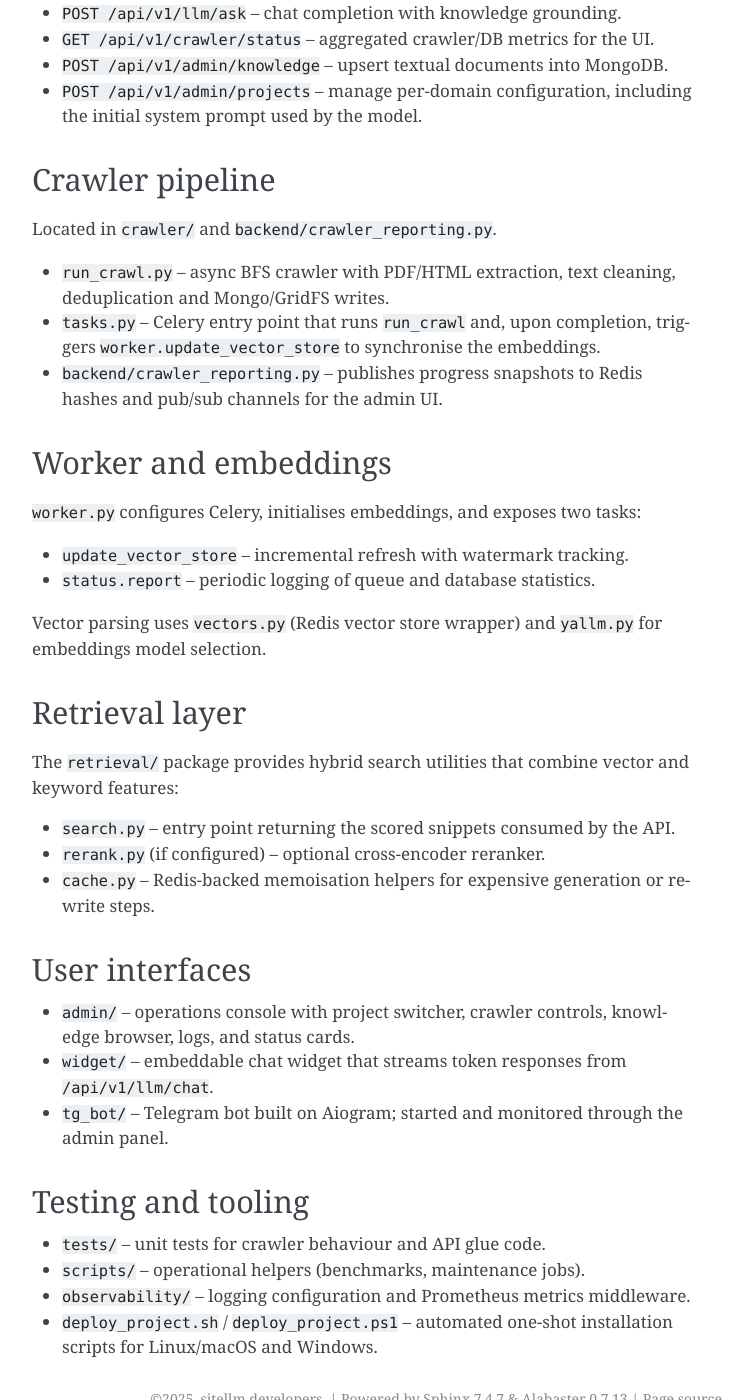
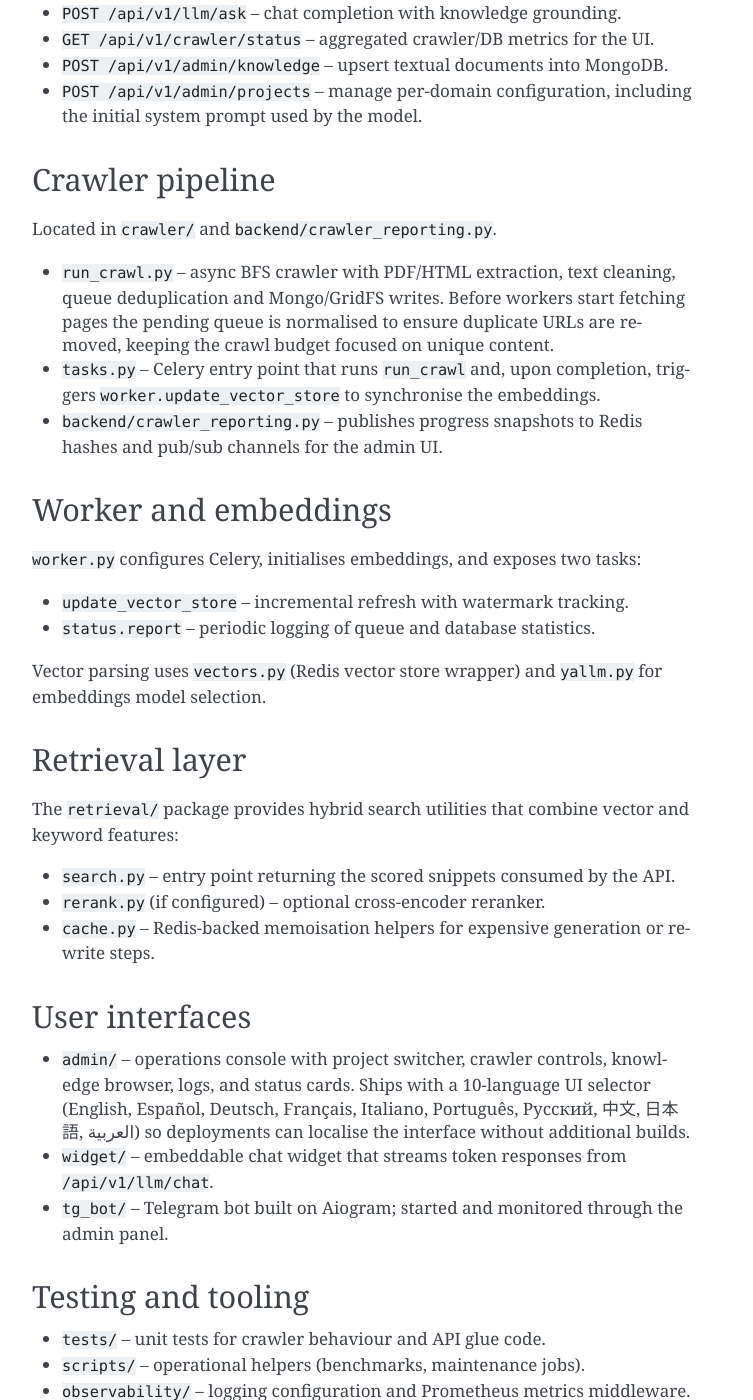
Before and after one commit to rtfdeamon/sitellm_vertebro, a Sphinx documentation site: the page built from docs/components.rst, in a window 1280 px wide and 1400 px high, scrolled down 445 px. Shown: the whole window, without its empty margins (388-1141 px from the left). Built offline with Sphinx 7.4.7, drawn with Linux system fonts in a browser that asks for light colours.

Commit message:
docs: describe admin locales and crawler dedupe

```diff
--- a/docs/components.rst
+++ b/docs/components.rst
@@ -29,7 +29,9 @@ Crawler pipeline
 Located in ``crawler/`` and ``backend/crawler_reporting.py``.
 
 * ``run_crawl.py`` – async BFS crawler with PDF/HTML extraction, text
-  cleaning, deduplication and Mongo/GridFS writes.
+  cleaning, queue deduplication and Mongo/GridFS writes.  Before workers
+  start fetching pages the pending queue is normalised to ensure duplicate
+  URLs are removed, keeping the crawl budget focused on unique content.
 * ``tasks.py`` – Celery entry point that runs ``run_crawl`` and, upon
   completion, triggers ``worker.update_vector_store`` to synchronise the
   embeddings.
@@ -64,7 +66,10 @@ User interfaces
 ---------------
 
 * ``admin/`` – operations console with project switcher, crawler controls,
-  knowledge browser, logs, and status cards.
+  knowledge browser, logs, and status cards.  Ships with a 10-language UI
+  selector (English, Español, Deutsch, Français, Italiano, Português,
+  Русский, 中文, 日本語, العربية) so deployments can localise the interface
+  without additional builds.
 * ``widget/`` – embeddable chat widget that streams token responses from
   ``/api/v1/llm/chat``.
 * ``tg_bot/`` – Telegram bot built on Aiogram; started and monitored through
--- a/docs/workflows.rst
+++ b/docs/workflows.rst
@@ -38,8 +38,10 @@ Knowledge base management
   system prompt.  The prompt is applied to **every** subsequent LLM request,
   which is confirmed by ``project_prompt_attached`` entries in the logs.
 * Upload documents manually through the "Knowledge Base" card or launch a
-  crawl.  When the crawler finishes, the Celery worker queues an embeddings
-  refresh so Redis stays in sync without a full rebuild.
+  crawl.  The crawler deduplicates its pending queue before fetching so
+  repeated links from menus or sitemaps do not waste crawl budget.  When the
+  crawler finishes, the Celery worker queues an embeddings refresh so Redis
+  stays in sync without a full rebuild.
 * The "Logs" card surfaces ``llm_prompt_compiled`` events so operators can
   inspect the full prompt/knowledge combination used for each conversation.
 
```
Also changed, not shown: versions.json (+4 -4 lines).
